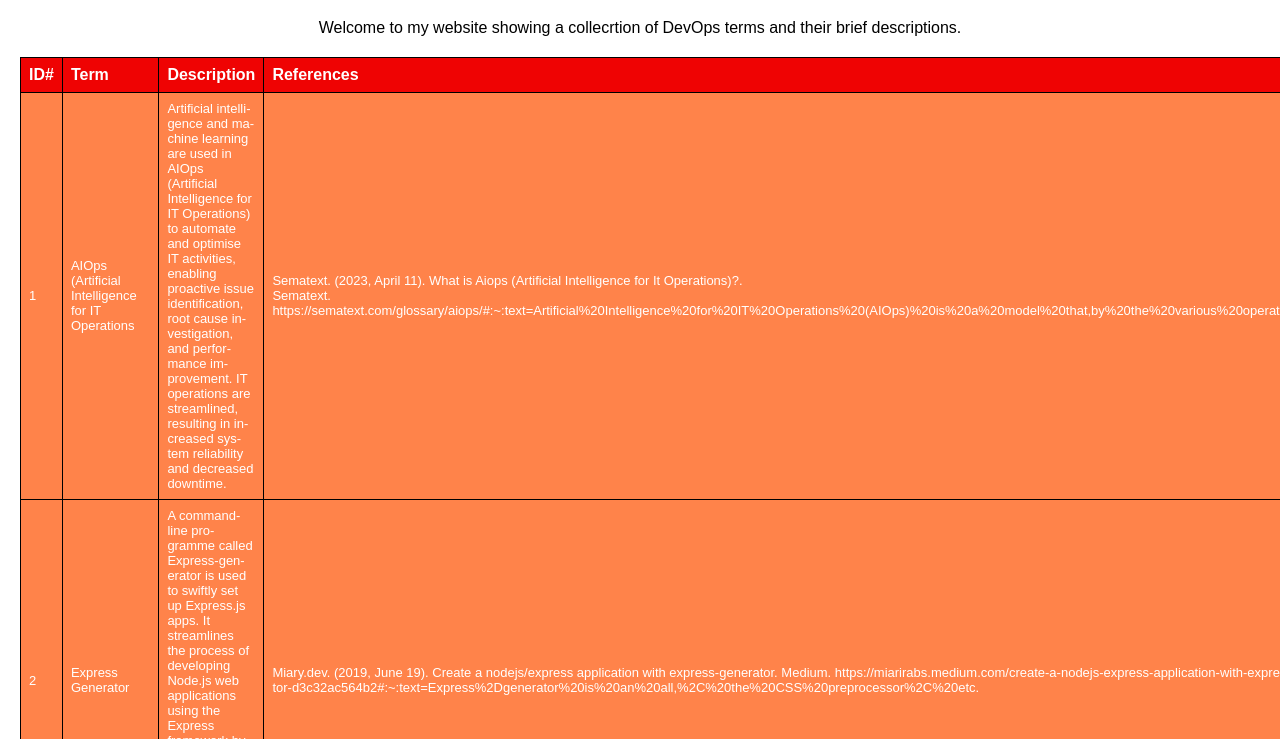
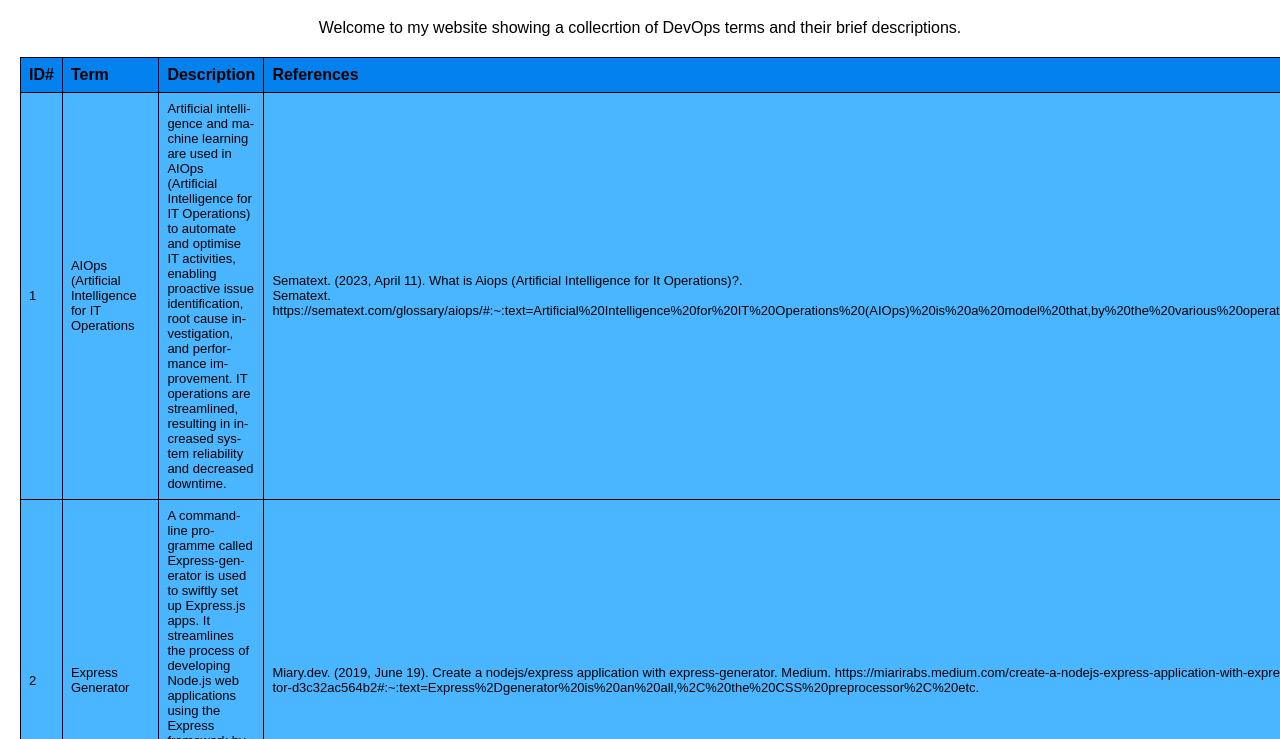
Before and after one commit to Upekshadil/sit722-2023-t2-glossary, a website: page index.html in a window 1280 px wide. Shown: the part 61-800 px from the top of the page. Drawn offline with Linux system fonts and the light colour scheme.

Commit message:
Changed Table Font, Row and Column Colors

```diff
--- a/public/styles.css
+++ b/public/styles.css
@@ -19,17 +19,17 @@ table {
 }
 
 th {
-    background-color: #ef0303;
+    background-color: #0381ef;
     border: 1.5px solid #000000;
-    color: rgb(255, 255, 255);
+    color: rgb(0, 0, 0);
     padding: 8px;
     text-align: left;
     hyphens: auto;
 }
 
 td {
-    background-color: #ff5100b5;
-    color: rgb(255, 255, 255);
+    background-color: #0099ffb5;
+    color: rgb(0, 0, 0);
     border: 1.5px solid #000000;
     padding: 8px;
     text-align: left;
```
